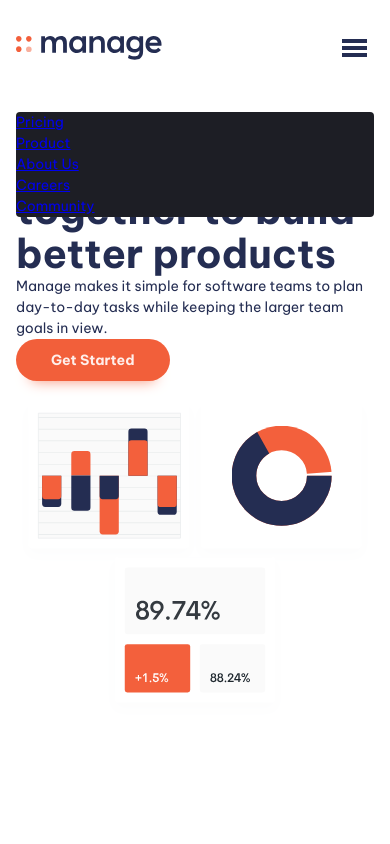
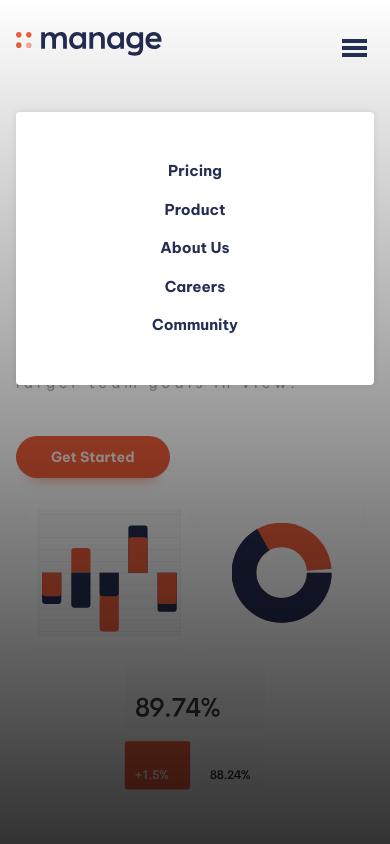
Before and after one commit to crystgoodwin/manage-landing-page, a website built with Vite: page index.html in a window 390 px wide. Both pictures are taken after a click on the button "Menu". Shown: the top 844 px of the page. Built offline with nearby package versions, Linux system fonts and the light colour scheme.

Commit message:
Finished styling main nav and paragraphs

```diff
--- a/index.html
+++ b/index.html
@@ -33,7 +33,7 @@
             <li><a href="#">Community</a></li>
           </ul>
         </nav>
-        <button class="button" style="display: none">Get Started</button>
+        <button class="button display-md display-sm-none">Get Started</button>
       </div>
     </div>
   </header>
@@ -42,7 +42,7 @@
     <section class="padding-block-900">
       <div class="container">
         <div class="even-columns">
-          <div>
+          <div class="flow">
             <h1 class="fs-primary-heading fw-bold">Bring everyone together to build better products</h1>
             <p> Manage makes it simple for software teams to plan day-to-day
               tasks while keeping the larger team goals in view.</p>
@@ -58,29 +58,36 @@
     <section class="padding-block-900">
       <div class="container">
         <div class="even-columns">
-          <div>
+          <div class="flow">
             <h2 class="fs-secondary-heading fw-=bold">What's different about Manage?</h2>
             <p>Manage provides all the functionality your team needs, without
               the complexity. Our software is tailor-made for modern digital
               product teams. </p>
           </div>
           <div>
-            <ul role="list" class="numbered-items">
+            <ul role="list" class="numbered-items flow">
               <li>
+                <div class="flow" style="--flow-spacer: 1.5em">
                   <h3 class="fs-600 fw-bold">Track company-wide progress</h3>
                   <p>See how your day-to-day tasks fit into the wider vision. Go from tracking progress at the milestone
                     level all the way done to the smallest of details. Never lose sight of the bigger picture again.</p>
+                </div>
               </li>
               <li>
+                <div class="flow" style="--flow-spacer: 1.5em">
                   <h3 class="fs-600 fw-bold">Advanced built-in reports</h3>
-                <p> Set internal delivery estimates and track progress toward company goals. Our customisable dashboard
+                  <p> Set internal delivery estimates and track progress toward company goals. Our customisable
+                    dashboard
                     helps you build out the reports
                     you need to keep key stakeholders informed.</p>
+                </div>
               </li>
               <li>
+                <div class="flow" style="--flow-spacer: 1.5em">
                   <h3 class="fs-600 fw-bold">Everything you need in one place</h3>
                   <p>Stop jumping from one service to another to communicate, store files, track tasks and share
                     documents. Manage offers an all-in-one team productivity solution.</p>
+                </div>
               </li>
             </ul>
           </div>
@@ -97,7 +104,7 @@
       <div class="container">
         <div class="even-columns">
           <div>
-            <p class="fs-secondary-heading fw-bold">Simplify how your team works today.</p>
+            <h2 class="fs-secondary-heading fw-bold">Simplify how your team works today.</h2>
           </div>
           <div>
             <button class="button" data-type="inverted">Get started</button>
@@ -122,7 +129,7 @@
         </div>
         <div>
           <nav class="footer-nav">
-            <ul aria-label="Footer" role="list">
+            <ul class="flow" aria-label="Footer" role="list">
               <li><a href="#">Home</a></li>
               <li><a href="#">Pricing</a></li>
               <li><a href="#">Products</a></li>
--- a/main.js
+++ b/main.js
@@ -1,7 +1,9 @@
+const primaryHeader = document.querySelector('.primary-header');
 const navToggle = document.querySelector('.mobile-nav-toggle');
 const primaryNav = document.querySelector('.primary-navigation');
 
 navToggle.addEventListener('click', () => {
    primaryNav.hasAttribute('data-visible') ? navToggle.setAttribute('aria-expanded', false) : navToggle.setAttribute('aria-expanded', true);
    primaryNav.toggleAttribute('data-visible');
+   primaryHeader.toggleAttribute('data-overlay');
 })
--- a/style.css
+++ b/style.css
@@ -3,6 +3,7 @@
    --clr-accent-300: #f89075;
    --clr-accent-100: #ffefeb;
 
+   --clr-primary-100: #ffffff;
    --clr-primary-400: #242d52;
 
    --clr-neutral-100: #1d1e25;
@@ -89,6 +90,12 @@ body {
    line-height: 1.5;
 }
 
+p {
+   color: #a4a4a4;
+   max-width: 60ch;
+   letter-spacing: 0.3em;
+}
+
 /* A elements that don't have a class get default styles */
 a:not([class]) {
    text-decoration-skip-ink: auto;
@@ -132,6 +139,30 @@ svg {
    clip: rect(0, 0, 0, 0);
    white-space: nowrap;
    border: 0;
+}
+
+.container {
+   --max-width: 1110px;
+   --padding: 1rem;
+
+   width: min(var(--max-width), 100% - (var(--padding) * 2));
+   margin-inline: auto;
+}
+
+:where(.flow :not(:first-child)) {
+   margin-top: var(--flow-spacer, 3em);
+}
+
+.even-columns {
+   display: grid;
+   gap: 1rem;
+}
+
+@media (min-width: 50em) {
+   .even-columns {
+      grid-auto-flow: column;
+      grid-auto-columns: 1fr;
+   }
 }
 
 .text-primary-400 {
@@ -221,25 +252,6 @@ svg {
 }
 
 
-.container {
-   --max-width: 1110px;
-   --padding: 1rem;
-
-   width: min(var(--max-width), 100% - (var(--padding) * 2));
-   margin-inline: auto;
-}
-
-.even-columns {
-   display: grid;
-   gap: 1rem;
-}
-
-@media (min-width: 50em) {
-   .even-columns {
-      grid-auto-flow: column;
-      grid-auto-columns: 1fr;
-   }
-}
 
 /* General styling */
 body {
@@ -249,6 +261,7 @@ body {
 }
 
 .button {
+   display: inline-flex;
    cursor: pointer;
    text-decoration: none;
    border: 0;
@@ -281,7 +294,7 @@ body {
 /* Navigation */
 
 .primary-header {
-   margin-top: var(--size-600);
+   padding-top: var(--size-600);
    display: flex;
 }
 
@@ -295,15 +308,49 @@ body {
    display: none;
 }
 
+.nav-list {
+   font-size: var(--fs-nav);
+   display: flex;
+   font-weight: var(--fw-semi-bold);
+   gap: clamp(var(--size-400), 5vw, var(--size-700));
+}
+
+.nav-list a {
+   text-decoration: none;
+   color: var(--clr-primary-400);
+}
+
+.nav-list a:hover,
+.nav-list a:focus {
+   color: var(--clr-accent-400);
+}
+
 @media (max-width: 50em) {
    .primary-navigation {
       display: none;
 
+      position: absolute;
+      padding: var(--size-700);
+      inset: 7rem var(--size-400) auto;
+      max-width: 30rem;
+      margin-inline: auto;
+      background: var(--clr-primary-100);
+      border-radius: var(--size-100);
+      box-shadow: 0 0 .5em rgb(0, 0, 0, 0.10);
+   }
+
+   .primary-header[data-overlay]::before {
+      content: '';
       position: fixed;
-      inset: 7rem var(--size-400) auto;
-      background: var(--clr-neutral-100);
-      border-radius: var(--size-100);
-      gap: var(--size-600);
+      inset: 0;
+      background-image: linear-gradient(rgb(0 0 0 / 0), rgb(0 0 0 / 0.8));
+   }
+
+   .nav-list {
+      display: grid;
+      gap: var(--size-400);
+      text-align: center;
+      font-weight: var(--fw-bold);
    }
 
    .primary-navigation[data-visible] {
@@ -313,6 +360,9 @@ body {
 
    .mobile-nav-toggle {
       display: block;
+      position: fixed;
+      top: var(--size-600);
+      right: var(--size-400);
       cursor: pointer;
       background: transparent;
       border: 0;
@@ -323,3 +373,13 @@ body {
       display: none;
    }
 }
+
+.display-sm-none {
+   display: none;
+}
+
+@media (min-width: 50em) {
+   .display-md {
+      display: inline-flex;
+   }
+}
```
Lines whose indentation alone changed are shown as unchanged.
